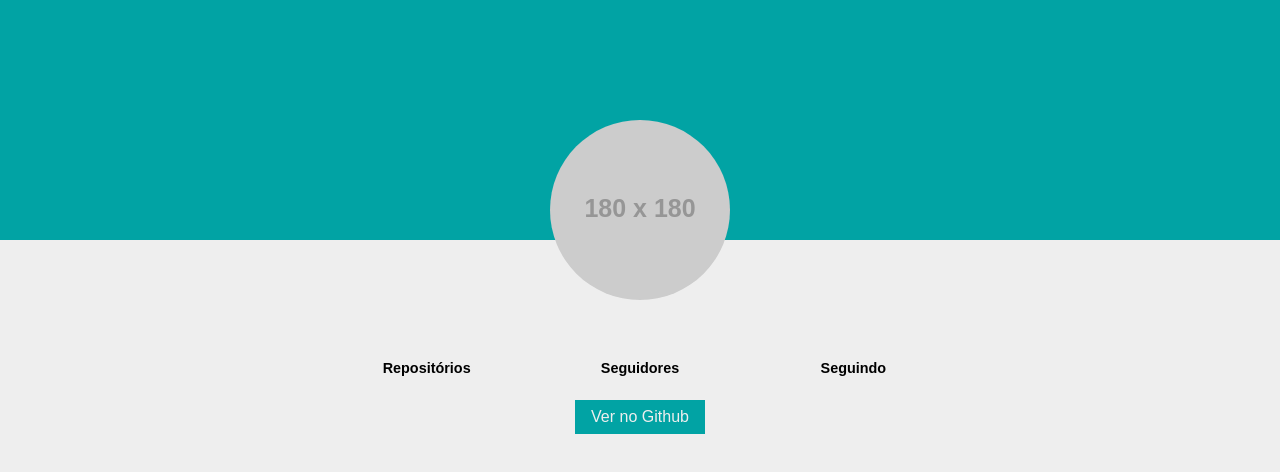
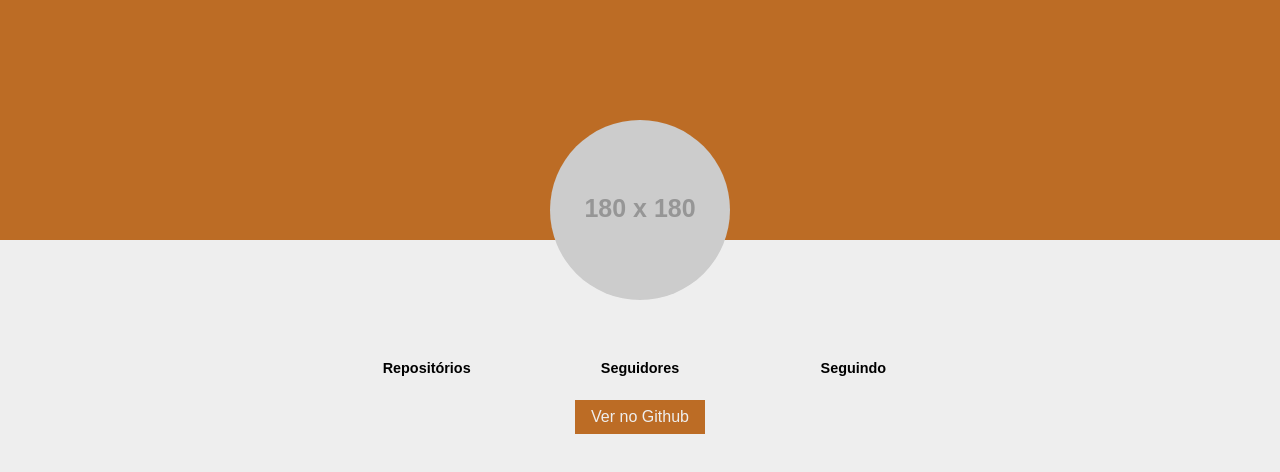
Before and after one commit to rrostirolla/exercicio_ajax, a plain HTML site: page ajax.html in a window 1280 px wide. Drawn offline with Linux system fonts and the light colour scheme; no server answers; placeholder pictures from the web are drawn by us.

Commit message:
Update header color

```diff
--- a/main.css
+++ b/main.css
@@ -1,5 +1,5 @@
 :root {
-    --header-color: #01a3a4;
+    --header-color: #bc6c25;
     --bg-color: #eee;
 }
 
```
